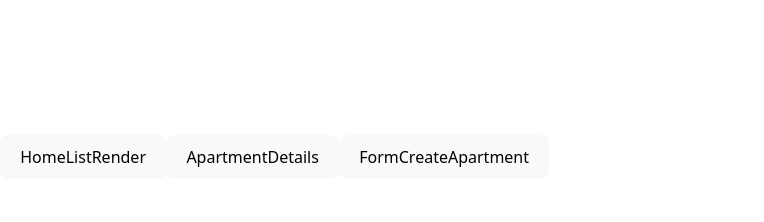
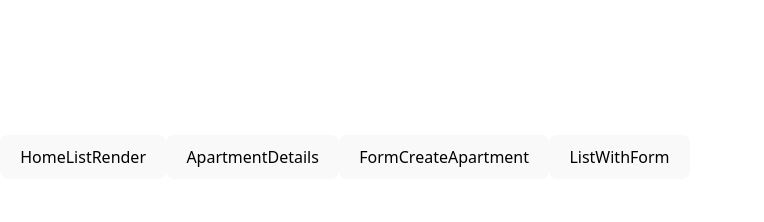
Before and after one commit to nilsanca97/ApartmentPredictor-React, a React (Vite) app in the folder apartment-predictor-react/: page / in a window 1280 px wide. Shown: the top 222 px of the page, without its empty margins (0-764 px from the left). Built offline with nearby package versions, Linux system fonts and the light colour scheme.

Commit message:
4t view: "ListWithForm", that render table component "HomeListRender" and component "FormCreateApartment"

```diff
--- /dev/null
+++ b/apartment-predictor-react/src/components/ListWithForm.jsx
@@ -0,0 +1,14 @@
+import HomeListRender from "./HomeListRender";
+import ApartmentDetails from "./ApartmentDetails";
+import FormCreateApartment from "./FormCreateApartment";
+//import HomeListRenderWithForm from "../components/HomeListRenderWithForm";
+
+export default function ListWithForm() {
+
+    return (
+        <>
+            <HomeListRender />
+            <FormCreateApartment />
+        </>
+    );
+}
--- a/apartment-predictor-react/src/components/Menu.jsx
+++ b/apartment-predictor-react/src/components/Menu.jsx
@@ -4,6 +4,7 @@ import { apartments } from "../data/apartments";
 import HomeListRender from "../components/HomeListRender";
 import ApartmentDetails from "../components/ApartmentDetails";
 import FormCreateApartment from "../components/FormCreateApartment";
+import ListWithForm from "../components/ListWithForm";
 
 
 export default function Menu() {
@@ -18,11 +19,13 @@ export default function Menu() {
           <button onClick={() => setPageToRender("HomeListRender")}>HomeListRender</button>
           <button onClick= {() => setPageToRender("ApartmentDetails")}>ApartmentDetails</button>
           <button onClick= {() => setPageToRender("FormCreateApartment")}>FormCreateApartment</button>
+          <button onClick= {() => setPageToRender("ListWithForm")}>ListWithForm</button>
         </div>
 
        {pageToRender === "HomeListRender" && <HomeListRender /> }
        {pageToRender === "ApartmentDetails" && <ApartmentDetails /> }
        {pageToRender === "FormCreateApartment" && <FormCreateApartment />}
+       {pageToRender === "ListWithForm" && <ListWithForm />}
       </>
     );
 }
```
